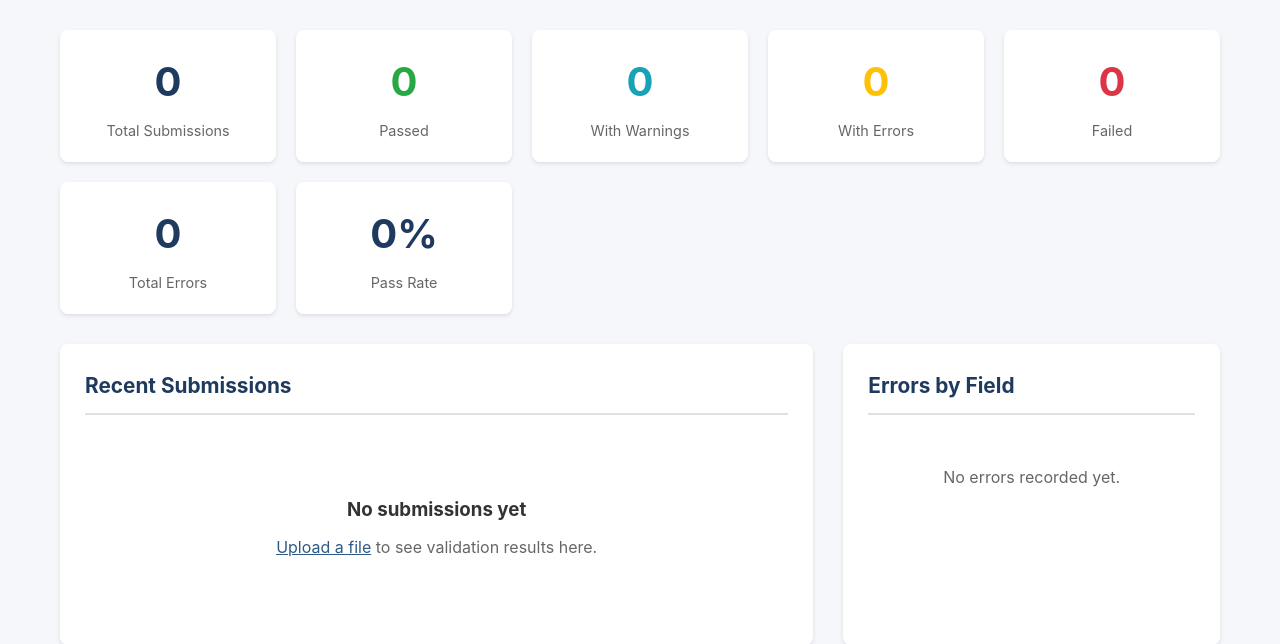
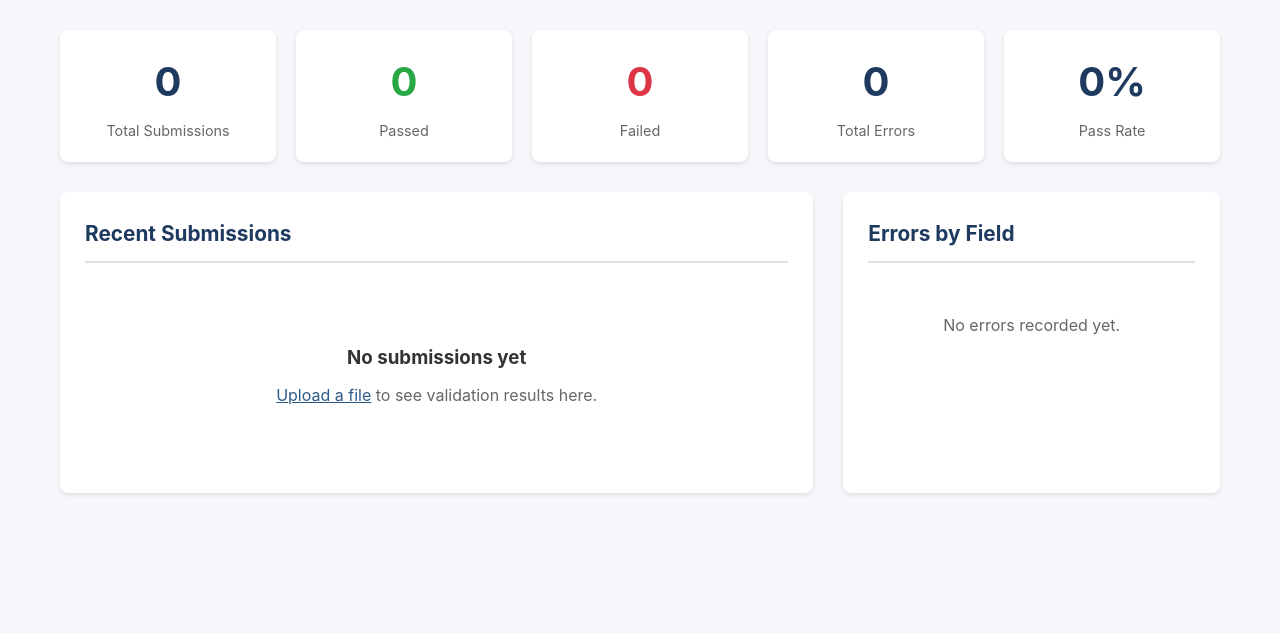
Before and after one commit to baysideshrimping/brfss-dashboard, a Flask app: page /validation in a window 1280 px wide. Shown: the part 167-811 px from the top of the page. After the commit the page ends 665 px from the top, so only its background shows below. Run offline with Flask 3, Linux system fonts and the light colour scheme.

Commit message:
Simplify validation to pass/fail only
Removed intermediate statuses (passed_with_warnings, passed_with_errors).
Now files either pass (no errors, no warnings) or fail (any issues).

Co-Authored-By: Claude Opus 4.5 <noreply@anthropic.com>

```diff
--- a/app.py
+++ b/app.py
@@ -1025,20 +1025,13 @@ def validate_brfss_data(df, result):
     else:
         result.data_summary = {'format': data_format}
 
-    # Determine final status
-    if len(result.errors) == 0:
-        if len(result.warnings) > 0:
-            result.status = 'passed_with_warnings'
-            result.add_info(f"Validation passed with {len(result.warnings)} warning(s). Review warnings below.")
-        else:
-            result.status = 'passed'
-            result.add_info("All validation checks passed!")
-    elif len(result.errors) > result.row_count * 0.5:
+    # Determine final status - simple pass/fail
+    if len(result.errors) == 0 and len(result.warnings) == 0:
+        result.status = 'passed'
+        result.add_info("All validation checks passed!")
+    else:
         result.status = 'failed'
-        result.add_info(f"Validation failed: {len(result.errors)} errors in {result.row_count} rows")
-    else:
-        result.status = 'passed_with_errors'
-        result.add_info(f"Validation completed with {len(result.errors)} errors and {len(result.warnings)} warnings")
+        result.add_info(f"Validation failed: {len(result.errors)} error(s), {len(result.warnings)} warning(s)")
 
     return result
 
@@ -1121,8 +1114,6 @@ def validation_dashboard():
     total = len(submissions)
     passed = sum(1 for s in submissions.values() if s['status'] == 'passed')
     failed = sum(1 for s in submissions.values() if s['status'] == 'failed')
-    with_warnings = sum(1 for s in submissions.values() if s['status'] == 'passed_with_warnings')
-    with_errors = sum(1 for s in submissions.values() if s['status'] == 'passed_with_errors')
 
     total_errors = sum(s['error_count'] for s in submissions.values())
     total_warnings = sum(s['warning_count'] for s in submissions.values())
@@ -1131,8 +1122,6 @@ def validation_dashboard():
         'total_submissions': total,
         'passed': passed,
         'failed': failed,
-        'passed_with_warnings': with_warnings,
-        'passed_with_errors': with_errors,
         'total_errors': total_errors,
         'total_warnings': total_warnings,
         'pass_rate': round(passed / total * 100, 1) if total > 0 else 0
@@ -1298,8 +1287,6 @@ def state_map():
                          state_details=state_details,
                          total_states=len(state_status),
                          passed=sum(1 for s in state_status.values() if s == 'passed'),
-                         passed_with_warnings=sum(1 for s in state_status.values() if s == 'passed_with_warnings'),
-                         passed_with_errors=sum(1 for s in state_status.values() if s == 'passed_with_errors'),
                          failed=sum(1 for s in state_status.values() if s == 'failed'))
 
 
--- a/templates/validation_dashboard.html
+++ b/templates/validation_dashboard.html
@@ -93,8 +93,6 @@
         }
 
         .stat-card.passed .value { color: #28a745; }
-        .stat-card.with-warnings .value { color: #17a2b8; }
-        .stat-card.with-errors .value { color: #ffc107; }
         .stat-card.failed .value { color: #dc3545; }
 
         .section {
@@ -150,16 +148,6 @@
         .status-badge.failed {
             background: #f8d7da;
             color: #721c24;
-        }
-
-        .status-badge.passed_with_errors {
-            background: #fff3cd;
-            color: #856404;
-        }
-
-        .status-badge.passed_with_warnings {
-            background: #d1ecf1;
-            color: #0c5460;
         }
 
         .status-badge.pending {
@@ -308,14 +296,6 @@
                 <div class="value">{{ summary.passed }}</div>
                 <div class="label">Passed</div>
             </div>
-            <div class="stat-card with-warnings">
-                <div class="value">{{ summary.passed_with_warnings }}</div>
-                <div class="label">With Warnings</div>
-            </div>
-            <div class="stat-card with-errors">
-                <div class="value">{{ summary.passed_with_errors }}</div>
-                <div class="label">With Errors</div>
-            </div>
             <div class="stat-card failed">
                 <div class="value">{{ summary.failed }}</div>
                 <div class="label">Failed</div>
```
Also changed, not shown: templates/map.html (+1 -11 lines), templates/validation_detail.html (+0 -9 lines).
